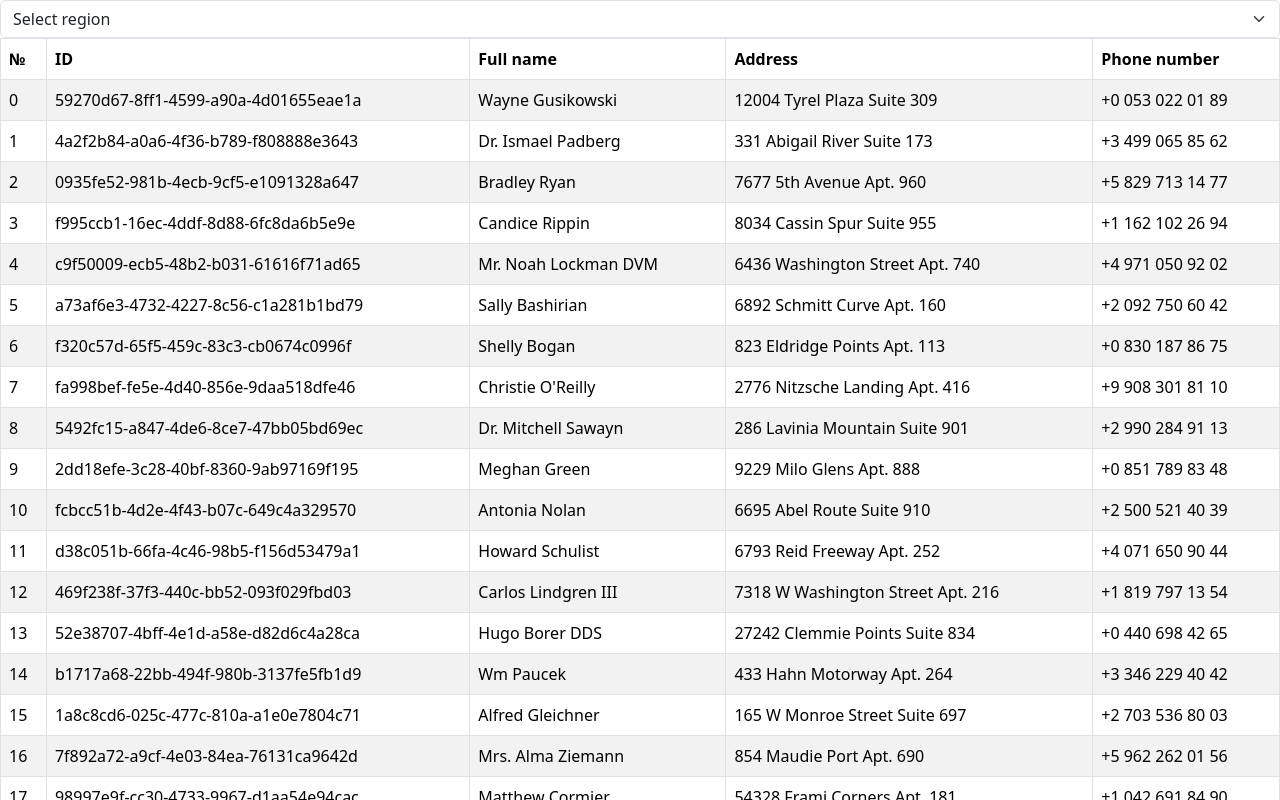
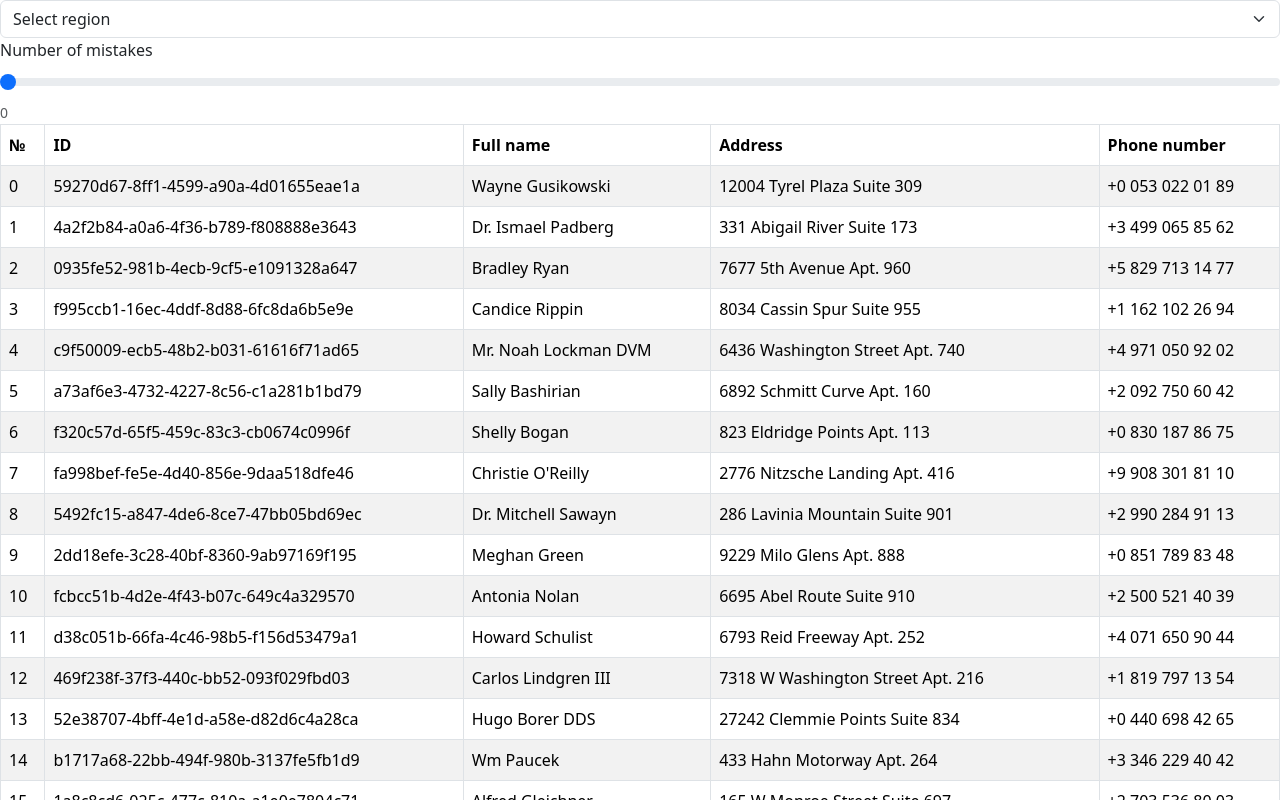
Before and after one commit to DianaSmertina/fake-users, a React (Vite) app in the folder app/: page / in a window 1280 px wide. Shown: the top 800 px of the page. Built offline with nearby package versions, Linux system fonts and the light colour scheme.

Commit message:
feat: add slider for mistakes

```diff
--- a/app/src/App.tsx
+++ b/app/src/App.tsx
@@ -4,10 +4,11 @@ import UsersTable from "./components/usersTable/UsersTable";
 
 function App() {
     const [region, setRegion] = useState('en_US');
+    const [mistakes, setMistakes] = useState(0);
 
     return (
         <>
-            <ToolBar setRegion={setRegion} />
+            <ToolBar setRegion={setRegion} mistakes={mistakes} setMistakes={setMistakes} />
             <UsersTable region={region}/>
         </>
     );
--- a/app/src/components/toolBar/ToolBar.tsx
+++ b/app/src/components/toolBar/ToolBar.tsx
@@ -3,16 +3,33 @@ import Form from "react-bootstrap/Form";
 
 interface IToolBarProps {
     setRegion: Dispatch<SetStateAction<string>>;
+    mistakes: number;
+    setMistakes: Dispatch<SetStateAction<number>>;
 }
 
-function ToolBar({setRegion}: IToolBarProps) {
+function ToolBar({ setRegion, mistakes, setMistakes }: IToolBarProps) {
     return (
+        <>
             <Form.Select onChange={(e) => setRegion(e.currentTarget.value)}>
                 <option>Select region</option>
                 <option value="en_US">USA + English</option>
                 <option value="de">Germany + German</option>
                 <option value="ru">Russia + Russian</option>
             </Form.Select>
+            <Form.Group>
+                <Form.Label>Number of mistakes</Form.Label>
+                <Form.Range
+                    min={0}
+                    max={10}
+                    step={0.25}
+                    value={mistakes}
+                    onChange={(e) => {
+                        setMistakes(Number(e.currentTarget.value));
+                    }}
+                />
+                <Form.Text>{mistakes}</Form.Text>
+            </Form.Group>
+        </>
     );
 }
 
--- a/app/src/helpers/helpers.ts
+++ b/app/src/helpers/helpers.ts
@@ -20,7 +20,7 @@ export function getUsers(amount: number, region: string) {
             name: faker[region as keyof typeof faker].person.fullName(),
             address: faker[region as keyof typeof faker].location.streetAddress(true),
             phone: faker[region as keyof typeof faker].phone.number("+# ### ### ## ##"),
-        };
+        }; //refactor
         return user;
     });
 
```
Lines whose indentation alone changed are shown as unchanged.
